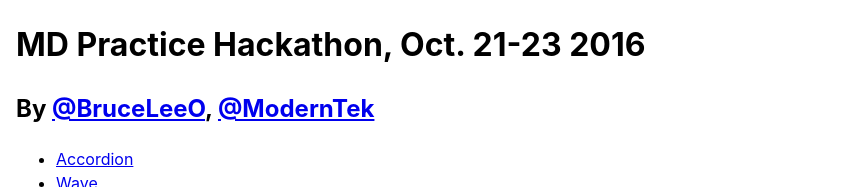
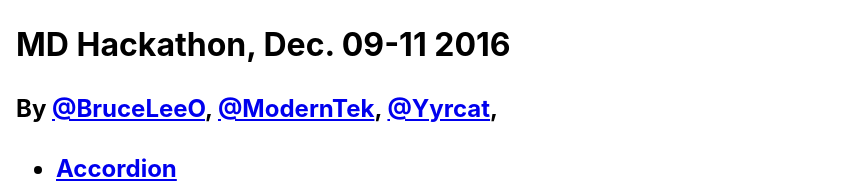
Before and after one commit to Zesc/HackathonMD-12-09-2016, a plain HTML site: page index.html in a window 1280 px wide. Shown: the top 187 px of the page, without its empty margins (0-863 px from the left). Drawn offline with Linux system fonts and the light colour scheme.

Commit message:
Update index.html
Add names

```diff
--- a/index.html
+++ b/index.html
@@ -24,8 +24,10 @@
 
 	<div class="demo">
 		<header class="demo-header">
-			<h1>MD Practice Hackathon, Oct. 21-23 2016</h1>
-			<h2>By <a href="https://github.com/bruceLeeO">@BruceLeeO</a>, <a href="https://github.com/ModernTek">@ModernTek</a></h2>
+			<h1>MD Hackathon, Dec. 09-11 2016</h1>
+			<h2>By <a href="https://github.com/bruceLeeO">@BruceLeeO</a>, <a href="https://github.com/ModernTek">@ModernTek</a>,
+				<a href="https://github.com/yyrcat">@Yyrcat</a>, <a href="https://github.com/Zesc>@Zesc</a>
+			</h2>
 		</header>
 		<nav class="demo-nav">
 			<ul>
```
